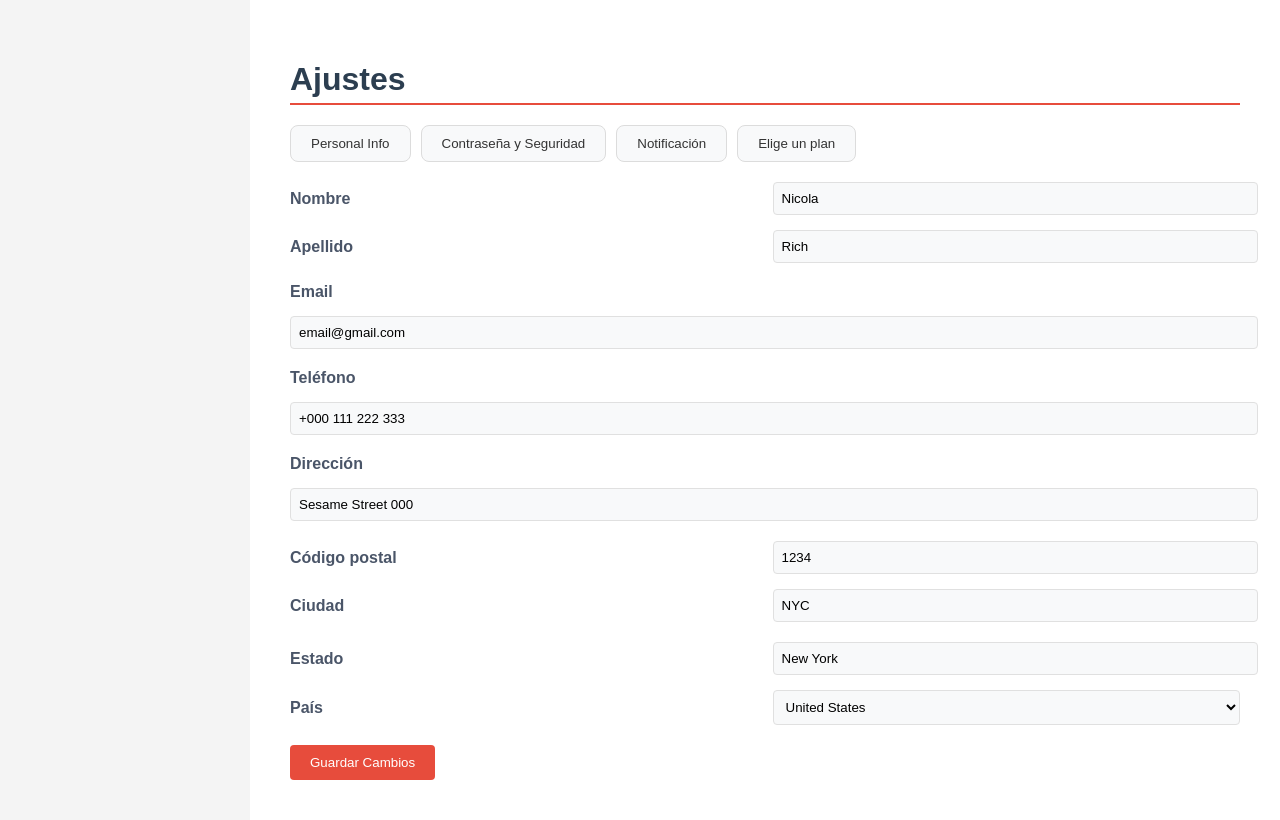
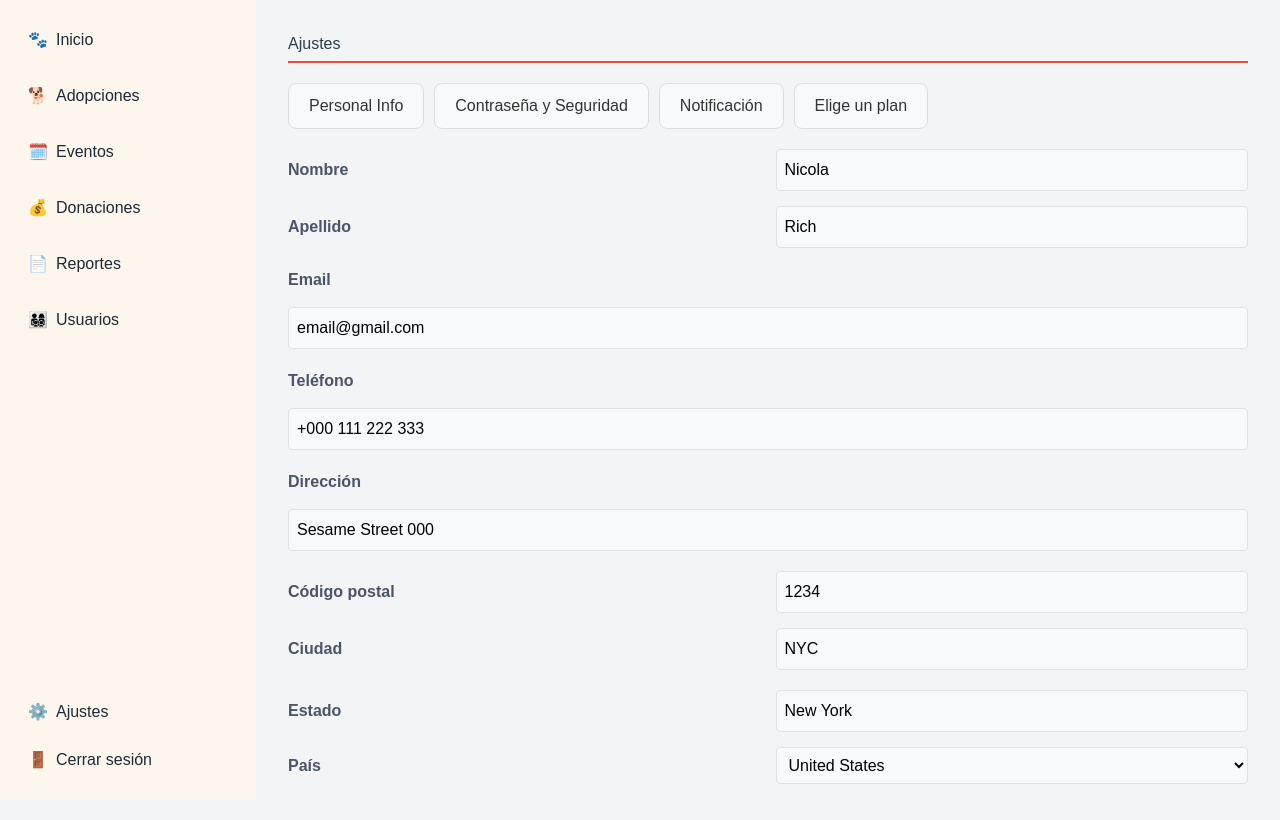
Before and after one commit to Juan2311231231/Front_End, a plain HTML site: page proyecto/ajustes.html in a window 1280 px wide. Drawn offline with nearby package versions, Linux system fonts and the light colour scheme.

Commit message:
Se le agrego menu

```diff
--- a/proyecto/ajustes.html
+++ b/proyecto/ajustes.html
@@ -236,11 +236,18 @@
             cursor: pointer;
         }
     </style>
+    <!-- Tailwind CSS y Font Awesome -->
+    <script src="https://cdn.tailwindcss.com"></script>
+    <link rel="stylesheet" href="https://cdnjs.cloudflare.com/ajax/libs/font-awesome/6.4.0/css/all.min.css">
+    <style>
+        .sidebar a:hover { background-color: #f3eeed; }
+        .sidebar a.active { background-color: #3B82F6; }
+    </style>
 </head>
-<body>
+<body class="flex h-screen bg-gray-100">
 
     <!-- Contenedor principal -->
-    <div class="contenedor-principal">
+    <main class="flex-1 ml-64 p-8 overflow-y-auto">
         <h1>Ajustes</h1>
 
         <!-- Botones de navegación de ajustes -->
@@ -295,7 +302,26 @@
 
             <button type="submit">Guardar Cambios</button>
         </form>
-    </div>
+    </main>
+    <aside class="sidebar w-64 bg-[#fdf6ec] text-gray-800 fixed h-full overflow-y-auto">
+        <nav class="p-4">
+          <ul class="space-y-2">
+            <li><a href="index.html" class="btn block p-3 rounded-lg flex items-center"><span class="mr-2">🐾</span> Inicio</a></li>
+            <li><a href="adopciones.html" class="btn block p-3 rounded-lg flex items-center"><span class="mr-2">🐕</span> Adopciones</a></li>
+            <li><a href="eventos.html" class="btn block p-3 rounded-lg flex items-center"><span class="mr-2">🗓️</span> Eventos</a></li>
+            <li><a href="Donaciones.html" class="btn block p-3 rounded-lg flex items-center"><span class="mr-2">💰</span> Donaciones</a></li>
+            <li><a href="reportes.html" class="btn block p-3 rounded-lg flex items-center"><span class="mr-2">📄</span> Reportes</a></li>
+            <li><a href="usuarios.html" class="btn block p-3 rounded-lg flex items-center"><span class="mr-2">👨‍👩‍👧‍👦</span> Usuarios</a></li>
+
+            <!-- Espacio para ajustes y cerrar sesión -->
+            <div class="absolute bottom-0 w-full left-0 p-4">
+              <li><a href="ajustes.html" class="btn block p-3 rounded-lg flex items-center"><span class="mr-2">⚙️</span> Ajustes</a></li>
+              <li onclick="cerrarSesion()" class="btn block p-3 rounded-lg flex items-center cursor-pointer hover:bg-gray-700"><span class="mr-2">🚪</span> Cerrar sesión</li>
+            </div>
+          </ul>
+        </nav>
+    </aside>
+
     <script>
         function cerrarSesion() {
             window.location.href = "index.html";
@@ -314,5 +340,10 @@
             document.querySelector('.main-content').style.marginLeft = `${sidebarWidth}px`;
         }
     </script>
+    <script>
+        function cerrarSesion() {
+          window.location.href = "index.html";
+        }
+    </script>
 </body>
 </html>
```
